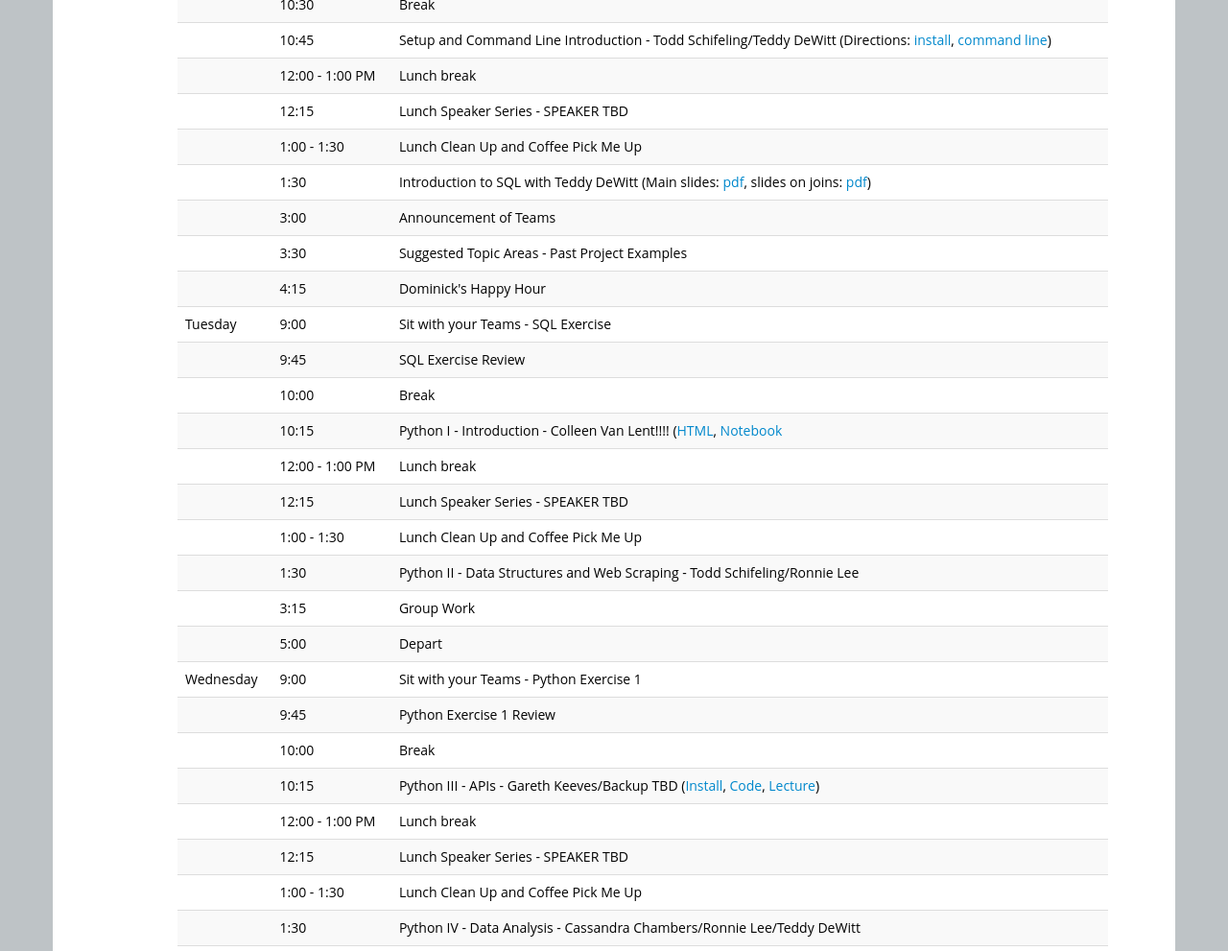
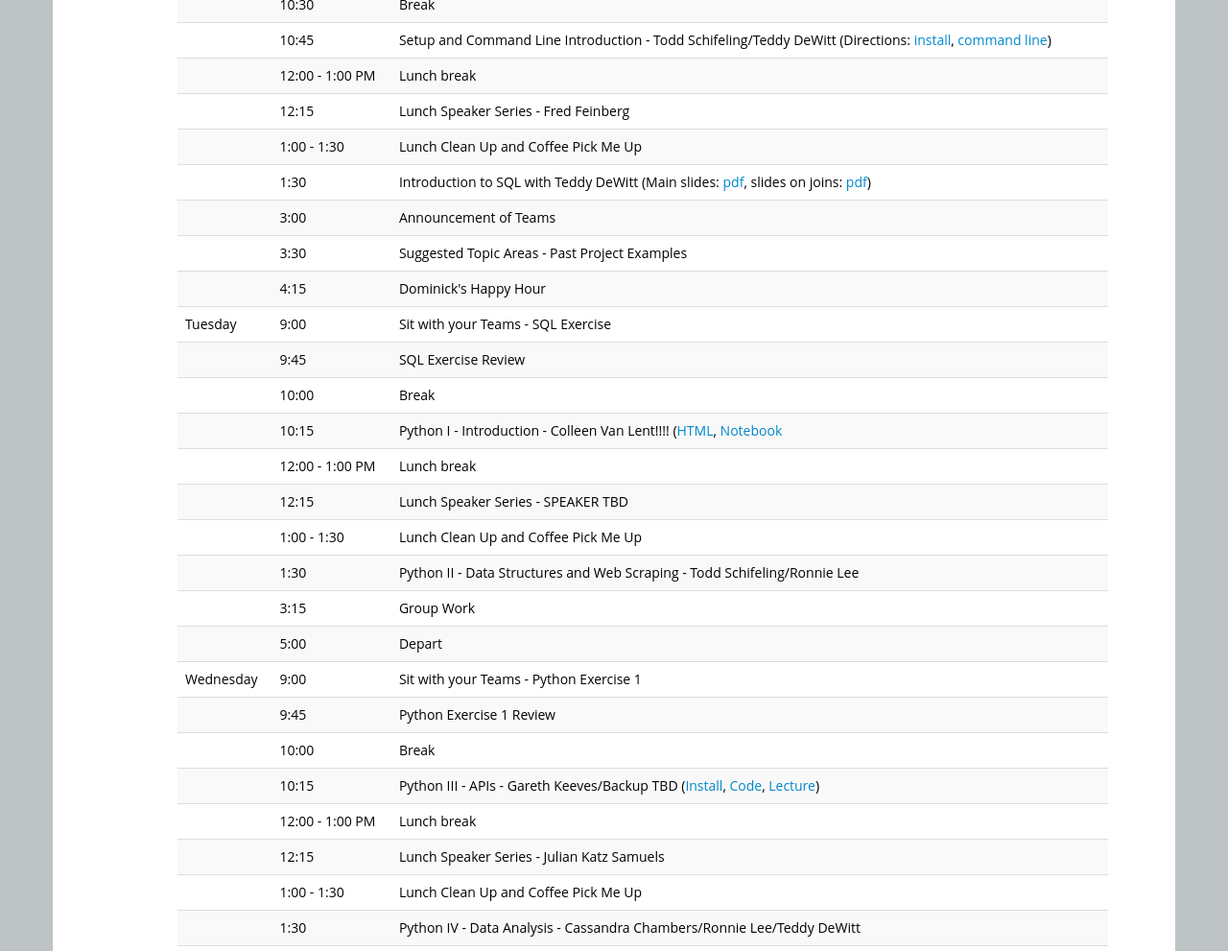
Before and after one commit to ICOSBigDataCamp/2018-summer-camp, a Jekyll site: the page built from index.html, in a window 1280 px wide and 1400 px high, scrolled down 826 px. Shown: the part 154-1145 px from the top of the window at 96% size. Built offline with Jekyll 4.4.1, drawn with Linux system fonts in a browser that asks for light colours; some of the changed text lies outside the part shown.

Commit message:
Update index.html

```diff
--- a/index.html
+++ b/index.html
@@ -127,7 +127,7 @@ Organizing committee: Jerry Davis, H. V. Jagadish, Cliff Lampe, and Brian Noble
          (Directions: <a href='install/'>install</a>,
             <a href='commandline/'>command line</a>)</td> </tr>
   <tr> <td></td>        <td>12:00 - 1:00 PM </td>   <td>Lunch break</td> </tr>
-  <tr> <td></td>        <td>12:15</td>   <td>Lunch Speaker Series - SPEAKER TBD</td> </tr>
+  <tr> <td></td>        <td>12:15</td>   <td>Lunch Speaker Series - Fred Feinberg</td> </tr>
   <tr> <td></td>        <td>1:00 - 1:30</td>    <td>Lunch Clean Up and Coffee Pick Me Up</td> </tr>
 
   <!--<tr> <td></td>        <td>1:30</td>    <td>Group formation & How to learn in groups: lessons from design teams, Brian Noble (<a href="slides/Monday-Noble.pptx">ppt</a>)</td> </tr> -->
@@ -157,7 +157,7 @@ Organizing committee: Jerry Davis, H. V. Jagadish, Cliff Lampe, and Brian Noble
     <a href="apis/examples.zip">Code</a>,
     <a href="apis/api-lecture.txt">Lecture</a>)</td> </tr>
   <tr> <td></td>       <td>12:00 - 1:00 PM </td>   <td>Lunch break</td> </tr>
-  <tr> <td></td>       <td>12:15</td>   <td>Lunch Speaker Series - SPEAKER TBD</td> </tr>
+  <tr> <td></td>       <td>12:15</td>   <td>Lunch Speaker Series - Julian Katz Samuels</td> </tr>
   <tr> <td></td>       <td>1:00 - 1:30</td>    <td>Lunch Clean Up and Coffee Pick Me Up</td> </tr>
   <tr> <td></td>       <td>1:30</td>   <td>Python IV -  Data Analysis - Cassandra Chambers/Ronnie Lee/Teddy DeWitt</td> </tr>
   <tr> <td></td>       <td>3:15</td>   <td>Group Work</td> </tr>
@@ -168,7 +168,7 @@ Organizing committee: Jerry Davis, H. V. Jagadish, Cliff Lampe, and Brian Noble
   <tr> <td></td>       <td>10:00</td>   <td>Break</td> </tr>
   <tr> <td></td>       <td>10:15</td>   <td>Python V - Data Analysis, Visualization, Other Packages - Teddy DeWitt/TBD
   <tr> <td></td>       <td>12:00 - 1:00 PM </td>   <td>Lunch break</td> </tr>
-  <tr> <td></td>       <td>12:15</td>   <td>Lunch Speaker Series - SPEAKER TBD</td> </tr>
+  <tr> <td></td>       <td>12:15</td>   <td>Lunch Speaker Series - Felix Kabo</td> </tr>
   <tr> <td></td>       <td>1:00 - 1:30</td>    <td>Lunch Clean Up and Coffee Pick Me Up</td> </tr>
   <tr> <td></td>       <td>1:30</td>   <td>Now What? with Mariana Carrasco-Teja, Assistant Director of MICDE
     (<a href="slides/Big Data Summer Camp - ARC info 2016.pptx">Slides</a>) </td> </tr>
```
